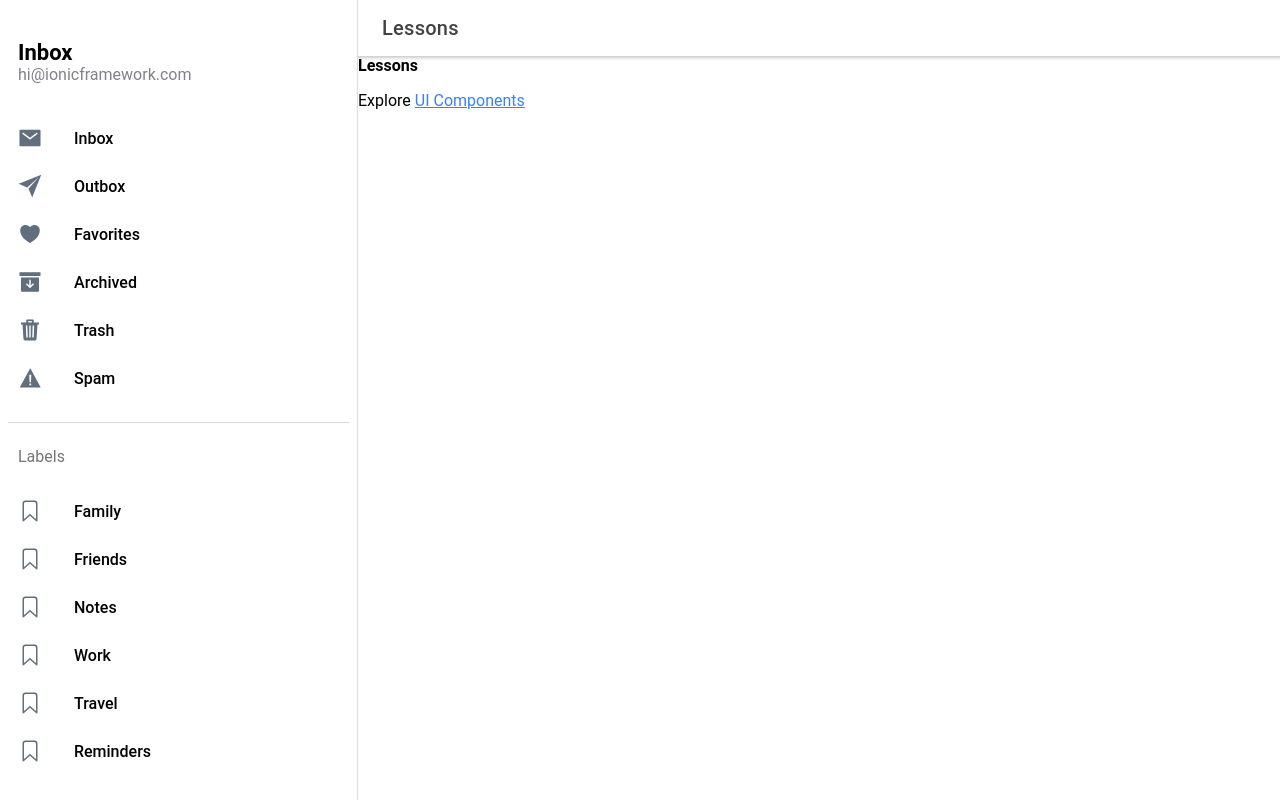
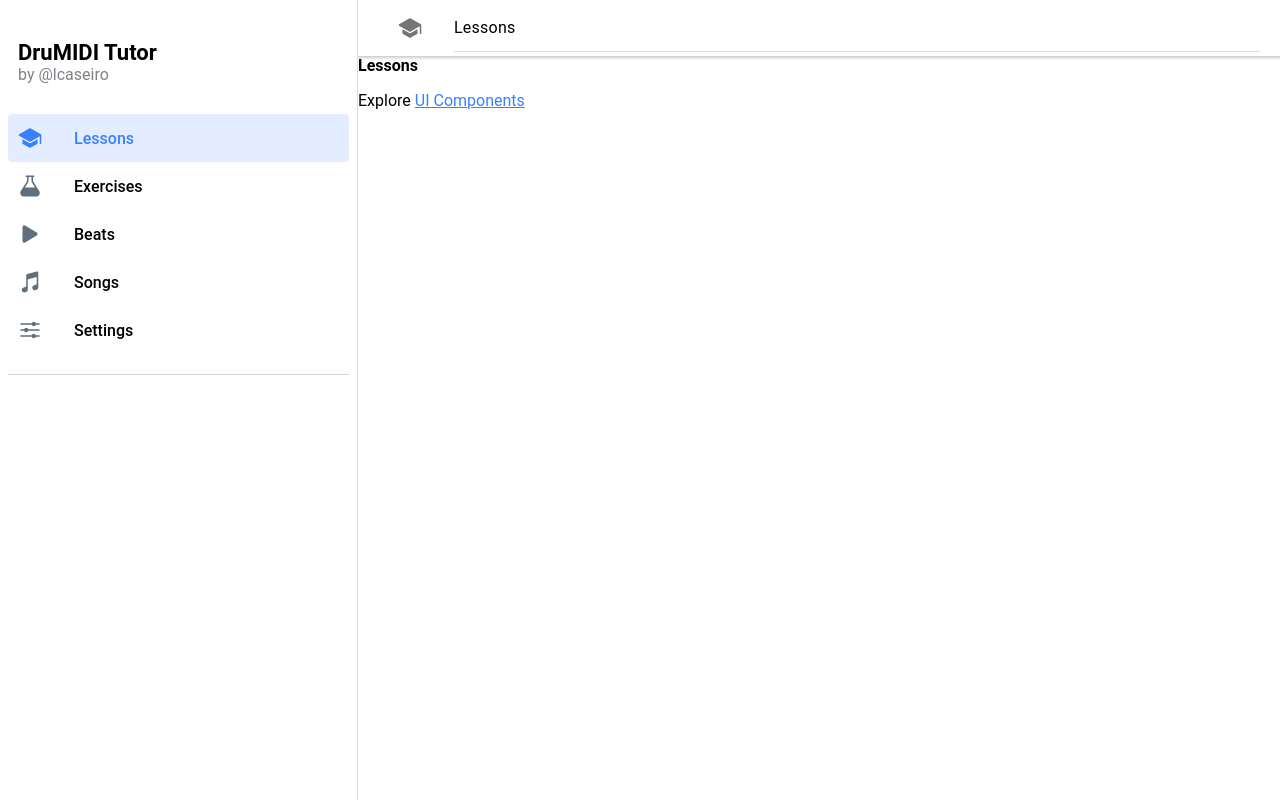
Before and after one commit to leocaseiro/drumidi-tutor, a React (Create React App) app: page /page/Lessons in a window 1280 px wide. Built offline with nearby package versions, Linux system fonts and the light colour scheme.

Commit message:
add menu

```diff
--- a/src/App.tsx
+++ b/src/App.tsx
@@ -39,7 +39,7 @@ const App: React.FC = () => {
                     <Menu />
                     <IonRouterOutlet id="main">
                         <Route path="/" exact={true}>
-                            <Redirect to="/page/Inbox" />
+                            <Redirect to="/page/Lessons" />
                         </Route>
                         <Route path="/page/:name" exact={true}>
                             <Page />
--- a/src/components/Menu.tsx
+++ b/src/components/Menu.tsx
@@ -12,70 +12,42 @@ import {
 } from '@ionic/react';
 
 import { useLocation } from 'react-router-dom';
-import {
-    archiveOutline,
-    archiveSharp,
-    bookmarkOutline,
-    heartOutline,
-    heartSharp,
-    mailOutline,
-    mailSharp,
-    paperPlaneOutline,
-    paperPlaneSharp,
-    trashOutline,
-    trashSharp,
-    warningOutline,
-    warningSharp,
-} from 'ionicons/icons';
+import { flask, musicalNotes, options, play, school } from 'ionicons/icons';
 import './Menu.css';
 
-interface AppPage {
+export interface AppPage {
     url: string;
-    iosIcon: string;
-    mdIcon: string;
+    icon: string;
     title: string;
 }
 
-const appPages: AppPage[] = [
+export const appPages: AppPage[] = [
     {
-        title: 'Inbox',
-        url: '/page/Inbox',
-        iosIcon: mailOutline,
-        mdIcon: mailSharp,
+        title: 'Lessons',
+        url: '/page/Lessons',
+        icon: school,
     },
     {
-        title: 'Outbox',
-        url: '/page/Outbox',
-        iosIcon: paperPlaneOutline,
-        mdIcon: paperPlaneSharp,
+        title: 'Exercises',
+        url: '/page/Exercises',
+        icon: flask,
     },
     {
-        title: 'Favorites',
-        url: '/page/Favorites',
-        iosIcon: heartOutline,
-        mdIcon: heartSharp,
+        title: 'Beats',
+        url: '/page/Beats',
+        icon: play,
     },
     {
-        title: 'Archived',
-        url: '/page/Archived',
-        iosIcon: archiveOutline,
-        mdIcon: archiveSharp,
+        title: 'Songs',
+        url: '/page/Songs',
+        icon: musicalNotes,
     },
     {
-        title: 'Trash',
-        url: '/page/Trash',
-        iosIcon: trashOutline,
-        mdIcon: trashSharp,
-    },
-    {
-        title: 'Spam',
-        url: '/page/Spam',
-        iosIcon: warningOutline,
-        mdIcon: warningSharp,
+        title: 'Settings',
+        url: '/page/Settings',
+        icon: options,
     },
 ];
-
-const labels = ['Family', 'Friends', 'Notes', 'Work', 'Travel', 'Reminders'];
 
 const Menu: React.FC = () => {
     const location = useLocation();
@@ -84,8 +56,8 @@ const Menu: React.FC = () => {
         <IonMenu contentId="main" type="overlay">
             <IonContent>
                 <IonList id="inbox-list">
-                    <IonListHeader>Inbox</IonListHeader>
-                    <IonNote>hi@ionicframework.com</IonNote>
+                    <IonListHeader>DruMIDI Tutor</IonListHeader>
+                    <IonNote>by @lcaseiro</IonNote>
                     {appPages.map((appPage, index) => {
                         return (
                             <IonMenuToggle key={index} autoHide={false}>
@@ -100,26 +72,12 @@ const Menu: React.FC = () => {
                                     lines="none"
                                     detail={false}
                                 >
-                                    <IonIcon
-                                        slot="start"
-                                        ios={appPage.iosIcon}
-                                        md={appPage.mdIcon}
-                                    />
+                                    <IonIcon slot="start" icon={appPage.icon} />
                                     <IonLabel>{appPage.title}</IonLabel>
                                 </IonItem>
                             </IonMenuToggle>
                         );
                     })}
-                </IonList>
-
-                <IonList id="labels-list">
-                    <IonListHeader>Labels</IonListHeader>
-                    {labels.map((label, index) => (
-                        <IonItem lines="none" key={index}>
-                            <IonIcon slot="start" icon={bookmarkOutline} />
-                            <IonLabel>{label}</IonLabel>
-                        </IonItem>
-                    ))}
                 </IonList>
             </IonContent>
         </IonMenu>
--- /dev/null
+++ b/src/hooks/usePage.tsx
@@ -0,0 +1,4 @@
+import { AppPage, appPages } from '../components/Menu';
+
+export const usePage = (name: string): AppPage | { icon: null } =>
+    appPages.find((p) => p.title === name) || { icon: null };
--- a/src/pages/Page.tsx
+++ b/src/pages/Page.tsx
@@ -3,6 +3,8 @@ import {
     IonButtons,
     IonContent,
     IonHeader,
+    IonIcon,
+    IonItem,
     IonMenuButton,
     IonPage,
     IonTitle,
@@ -10,10 +12,12 @@ import {
 } from '@ionic/react';
 import { useParams } from 'react-router';
 import ExploreContainer from '../components/ExploreContainer';
+import { usePage } from '../hooks/usePage';
 import './Page.css';
 
 const Page: React.FC = () => {
     const { name } = useParams<{ name: string }>();
+    const { icon } = usePage(name);
 
     return (
         <IonPage>
@@ -22,7 +26,12 @@ const Page: React.FC = () => {
                     <IonButtons slot="start">
                         <IonMenuButton />
                     </IonButtons>
-                    <IonTitle>{name}</IonTitle>
+                    <IonTitle>
+                        <IonItem>
+                            {icon && <IonIcon slot="start" icon={icon} />}{' '}
+                            {name}
+                        </IonItem>
+                    </IonTitle>
                 </IonToolbar>
             </IonHeader>
 
--- a/src/serviceWorkerRegistration.ts
+++ b/src/serviceWorkerRegistration.ts
@@ -21,7 +21,9 @@ const isLocalhost = Boolean(
 );
 
 type Config = {
+    // eslint-disable-next-line no-unused-vars
     onSuccess?: (registration: ServiceWorkerRegistration) => void;
+    // eslint-disable-next-line no-unused-vars
     onUpdate?: (registration: ServiceWorkerRegistration) => void;
 };
 
```
